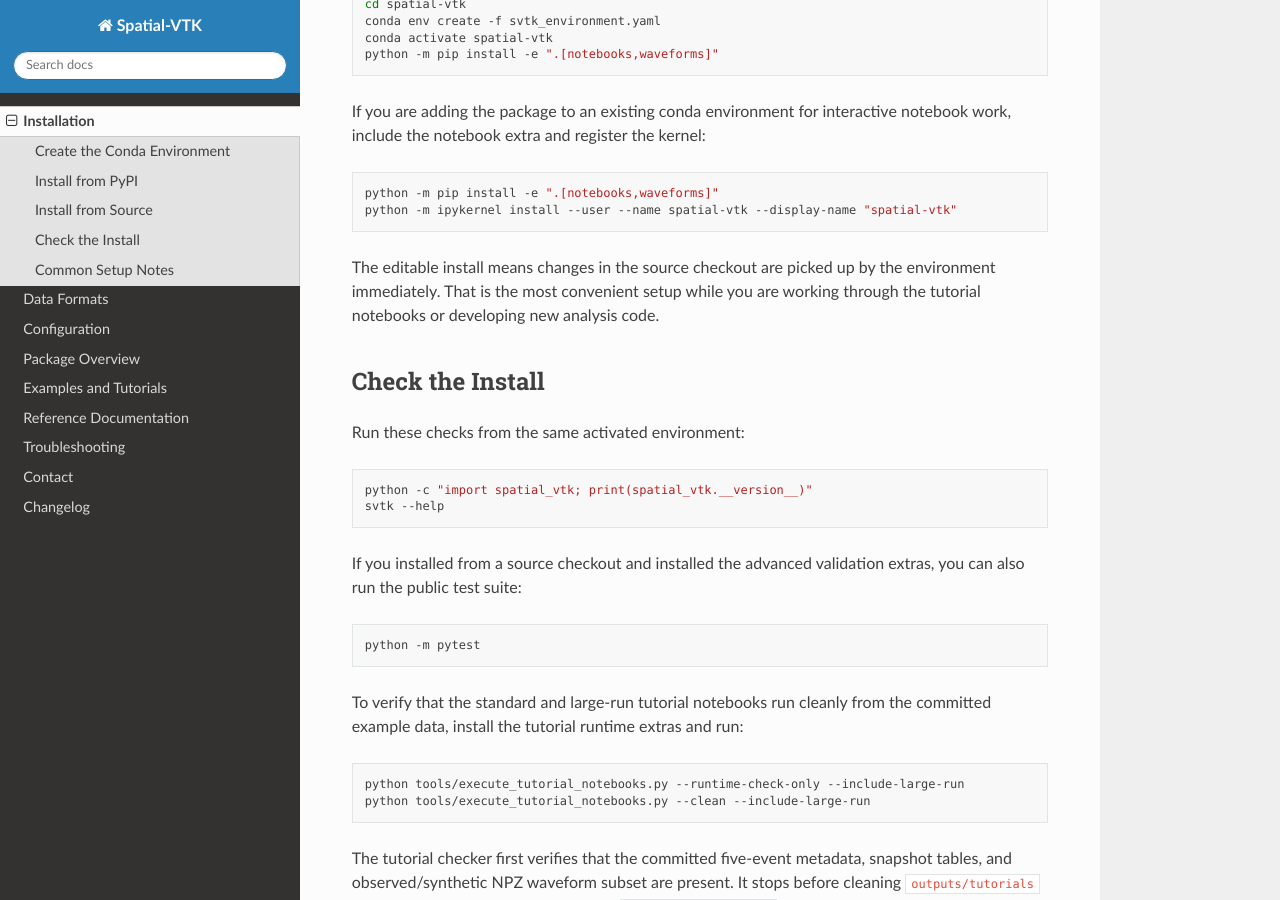
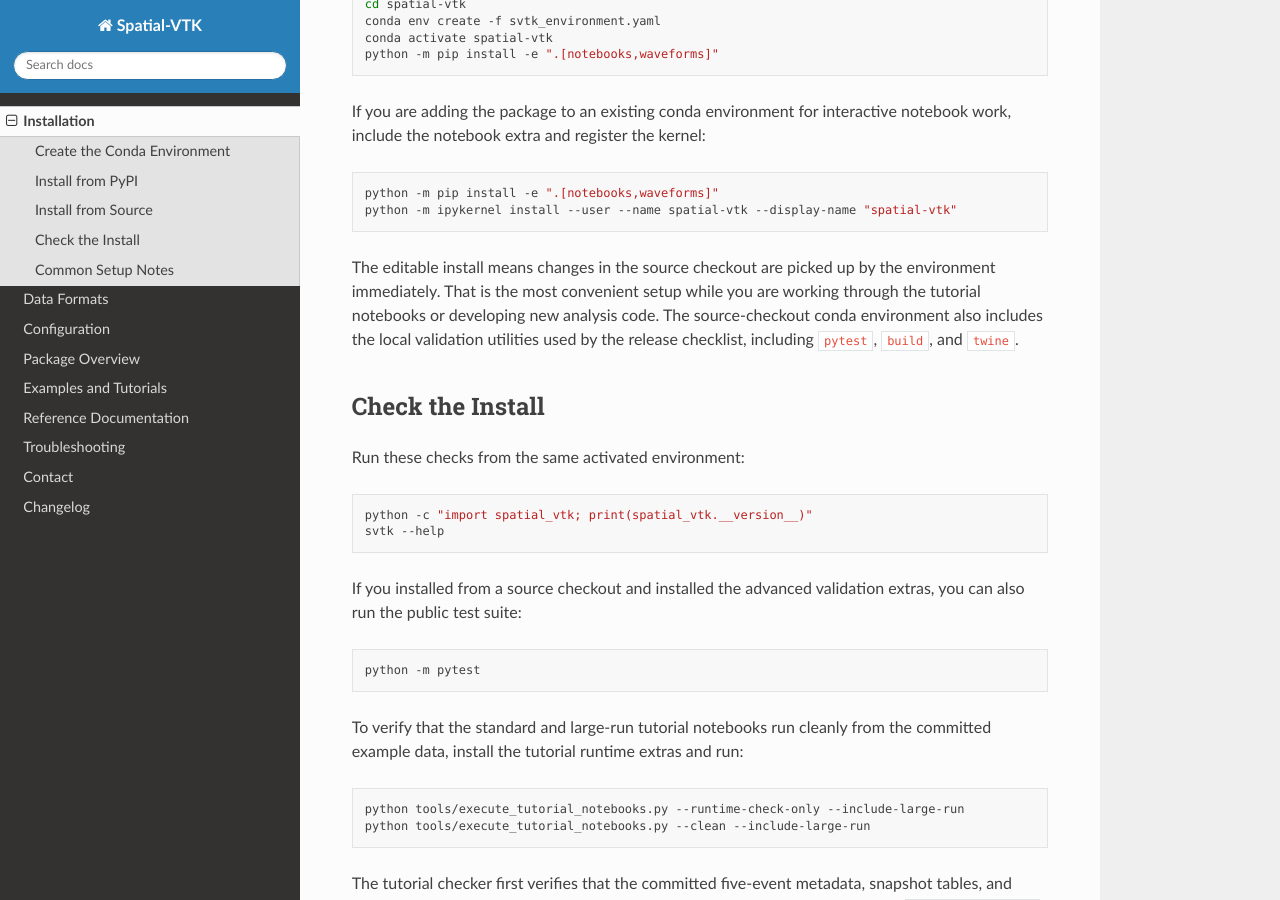
Before and after one commit to bcbirkel/spatial-vtk, a Sphinx documentation site: the page built from docs/installation.rst, in a window 1280 px wide and 900 px high, scrolled down 1276 px. Built offline with Sphinx 7.4.7 and the Read the Docs theme 3.1.0, drawn with Linux system fonts in a browser that asks for light colours.

Commit message:
Cover release validation in source environment

```diff
--- a/docs/installation.rst
+++ b/docs/installation.rst
@@ -89,7 +89,9 @@ notebook work, include the notebook extra and register the kernel:
 
 The editable install means changes in the source checkout are picked up by the
 environment immediately. That is the most convenient setup while you are
-working through the tutorial notebooks or developing new analysis code.
+working through the tutorial notebooks or developing new analysis code. The
+source-checkout conda environment also includes the local validation utilities
+used by the release checklist, including ``pytest``, ``build``, and ``twine``.
 
 Check the Install
 -----------------
--- a/svtk_environment.yaml
+++ b/svtk_environment.yaml
@@ -5,6 +5,7 @@ dependencies:
   - python>=3.10,<3.14
   - branca
   - contextily
+  - coverage
   - folium
   - geopandas
   - h5py
@@ -30,6 +31,7 @@ dependencies:
   - sphinx-rtd-theme
   - statsmodels
   - streamlit
+  - twine
   - pip
   - pip:
       - build
```
Also changed, not shown: README.md (+2 -1 lines), 1 other file.
